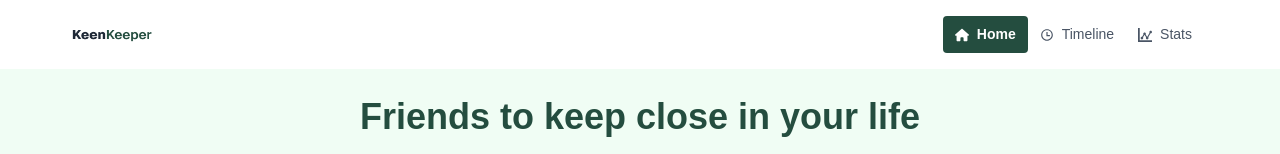
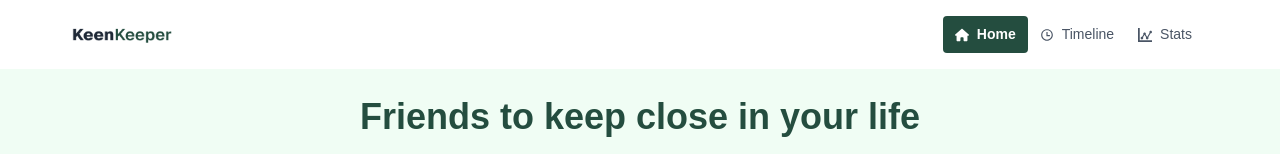
Before and after one commit to TiBappy/kinkeeper, a Next.js app: page / in a window 1280 px wide. Shown: the top 154 px of the page. Built offline with nearby package versions, Linux system fonts and the light colour scheme.

Commit message:
Updated 404 File not found page

```diff
--- a/src/components/Navbar/Navbar.jsx
+++ b/src/components/Navbar/Navbar.jsx
@@ -16,7 +16,7 @@
           {/* LEFT: Logo */}
           <div className="flex-1">
             <Link href="/">
-              <Image src="/logo.png" alt="logo" width={80} height={80} />
+              <Image src="/logo.png" alt="logo" width={100} height={100} />
             </Link>
           </div>
 
```
